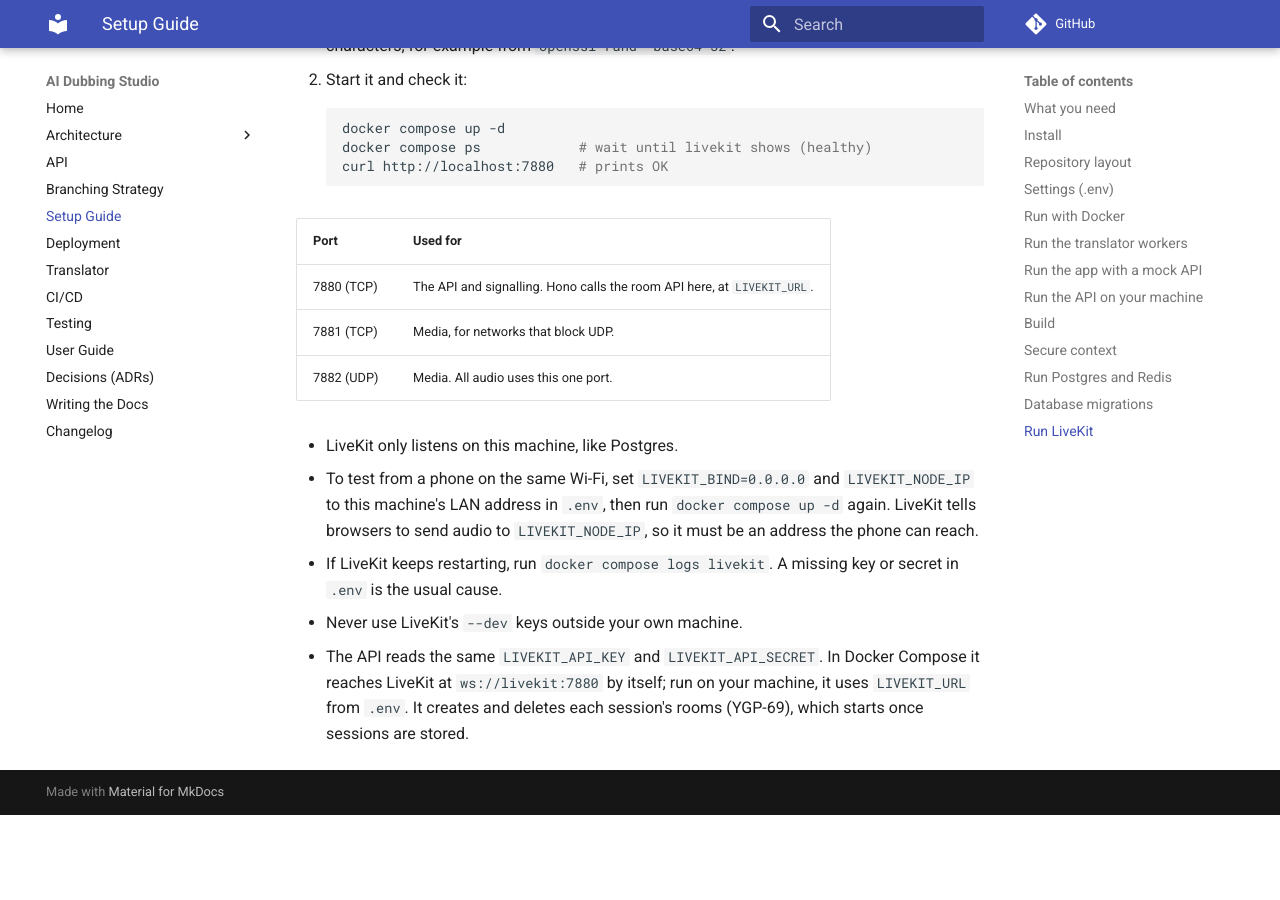
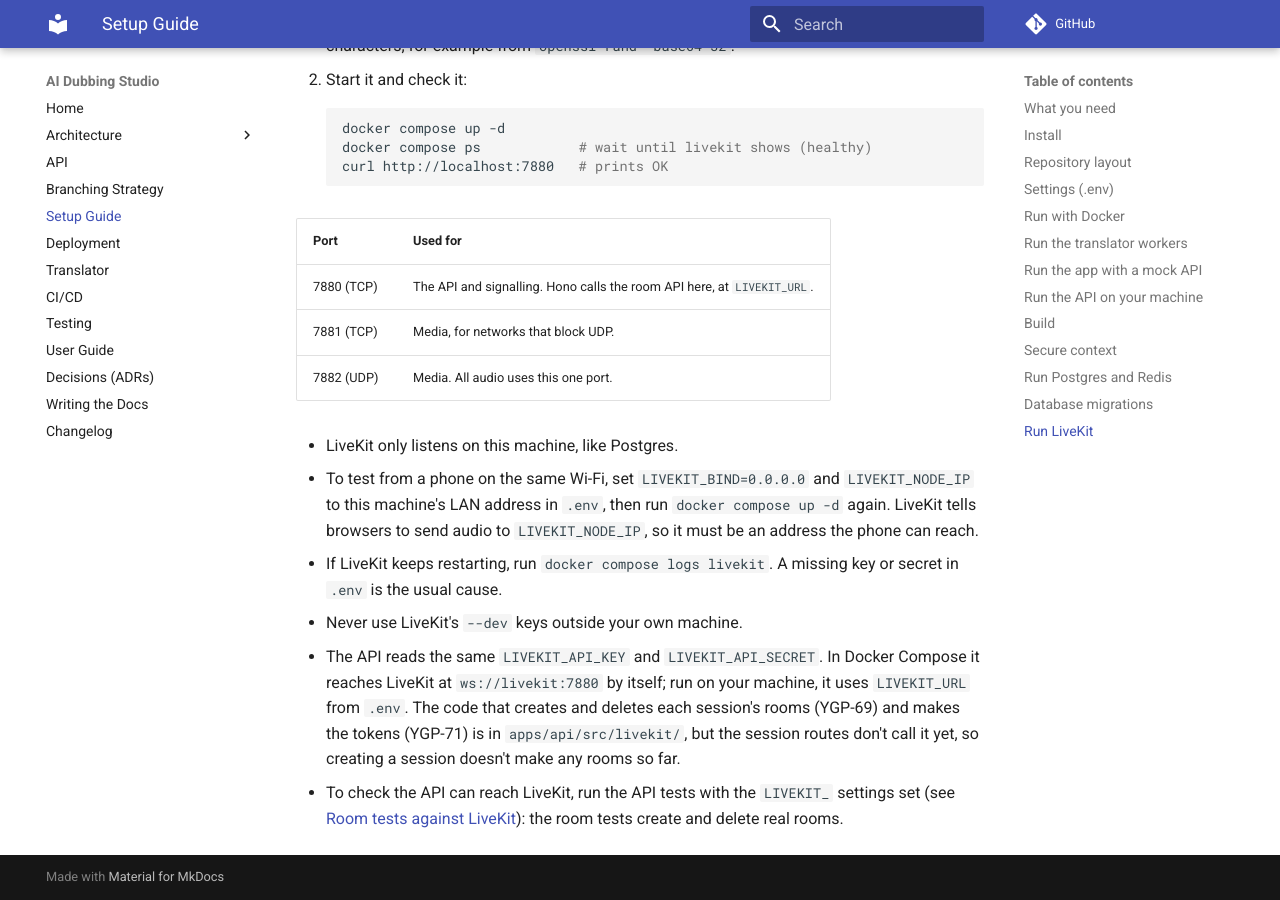
Before and after one commit to WH1TE-SHAD0W/ai-dubbing-studio, an MkDocs documentation site: the page built from docs/setup-guide.md, in a window 1280 px wide and 900 px high, scrolled down 7091 px. Built offline with MkDocs 1.6.1 and Material for MkDocs 9.7.7, drawn with Linux system fonts in a browser that asks for light colours; comment, search, counter and statistics services are not loaded; before the commit the page ends 7906 px from its top, so only the background shows below that.

Commit message:
docs: LiveKit is built but not connected yet (YGP-73)
Say that the session routes don't create rooms or hand out tokens yet, add LiveKit to the What is built table, and point to the room tests as a way to check LiveKit is reachable.

Co-Authored-By: Claude Opus 5.5 <noreply@anthropic.com>

```diff
--- a/docs/setup-guide.md
+++ b/docs/setup-guide.md
@@ -315,5 +315,10 @@ LiveKit, the media server that carries the audio
 - Never use LiveKit's `--dev` keys outside your own machine.
 - The API reads the same `LIVEKIT_API_KEY` and `LIVEKIT_API_SECRET`. In Docker
   Compose it reaches LiveKit at `ws://livekit:7880` by itself; run on your
-  machine, it uses `LIVEKIT_URL` from `.env`. It creates and deletes each
-  session's rooms (YGP-69), which starts once sessions are stored.
+  machine, it uses `LIVEKIT_URL` from `.env`. The code that creates and
+  deletes each session's rooms (YGP-69) and makes the tokens (YGP-71) is in
+  `apps/api/src/livekit/`, but the session routes don't call it yet, so
+  creating a session doesn't make any rooms so far.
+- To check the API can reach LiveKit, run the API tests with the `LIVEKIT_`
+  settings set (see [Room tests against LiveKit](testing.md#room-tests-against-livekit)): the room tests create and delete
+  real rooms.
```
Also changed, not shown: docs/architecture.md (+3 -2 lines), docs/changelog.md (+3 -0 lines).
